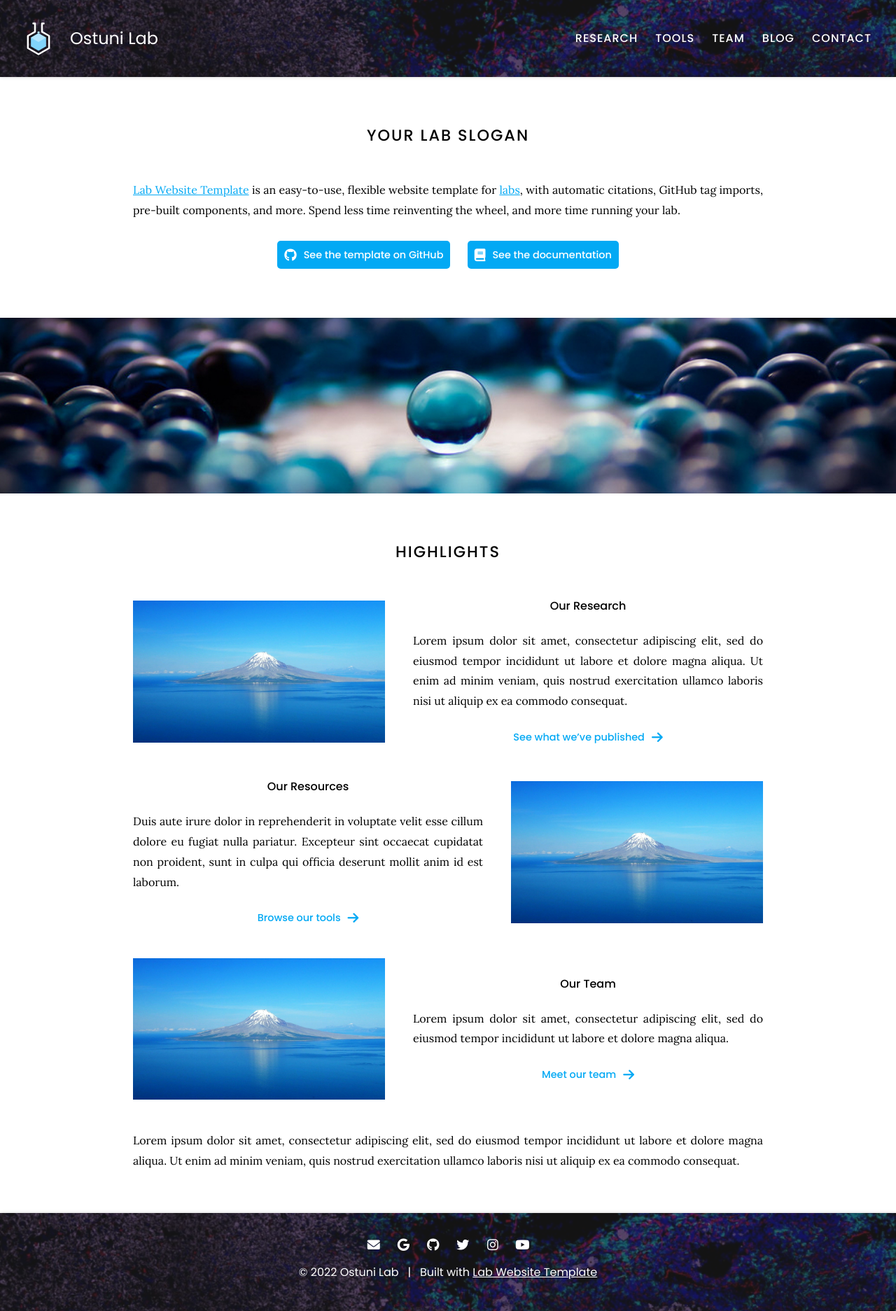
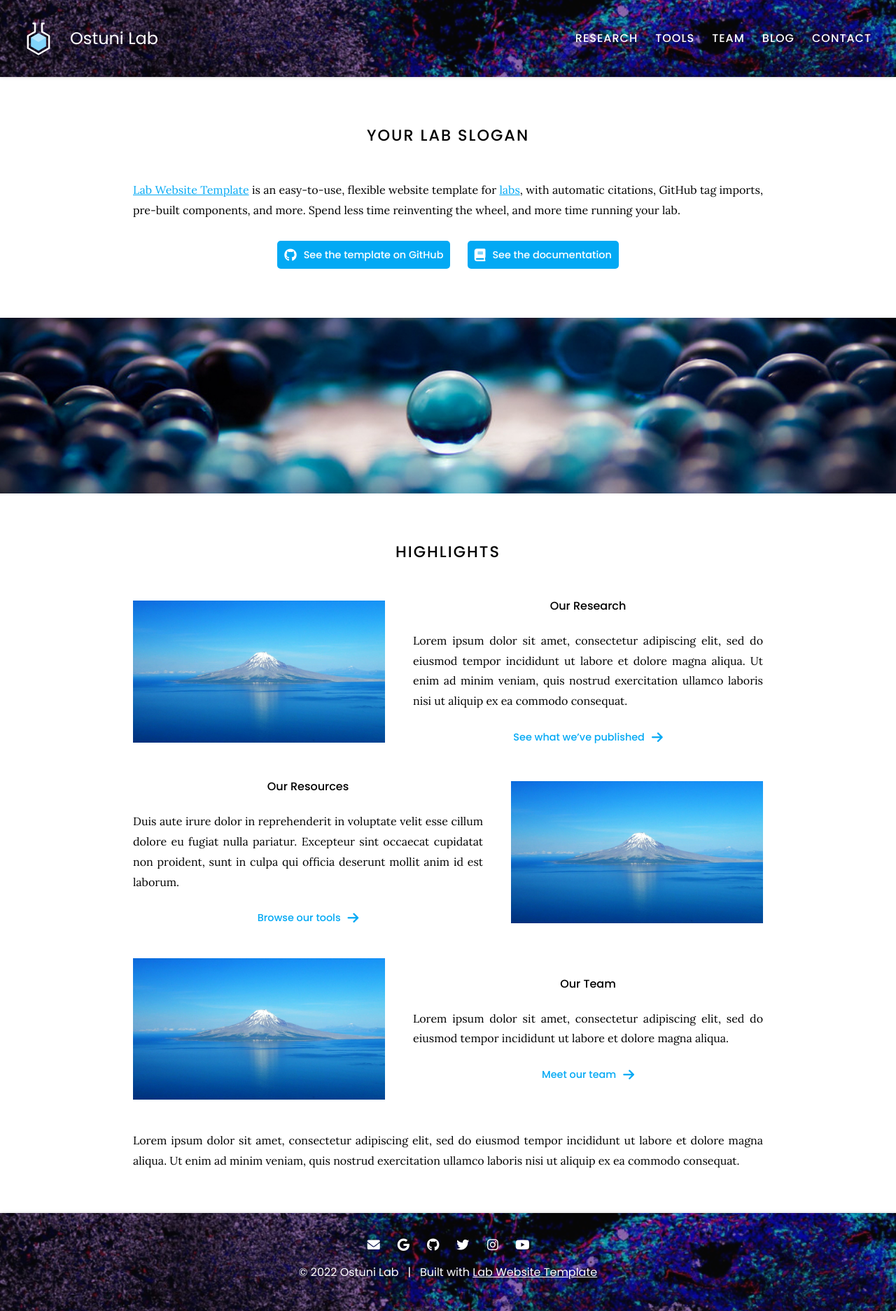
Before and after one commit to laterz-f/labwebsite, a Jekyll site: the page built from index.md, in a window 1280 px wide. Shown: the whole page at 70% size. Built offline with Jekyll 4.4.1, drawn with Linux system fonts in a browser that asks for light colours.

Commit message:
Update background.scss

```diff
--- a/css/background.scss
+++ b/css/background.scss
@@ -20,7 +20,7 @@
     background-size: cover;
     background-repeat: no-repeat;
     background-position: 50% 50%;
-    opacity: 0.4;
+    opacity: 0.8;
     // filter: blur(5px);
     z-index: -1;
   }
```
